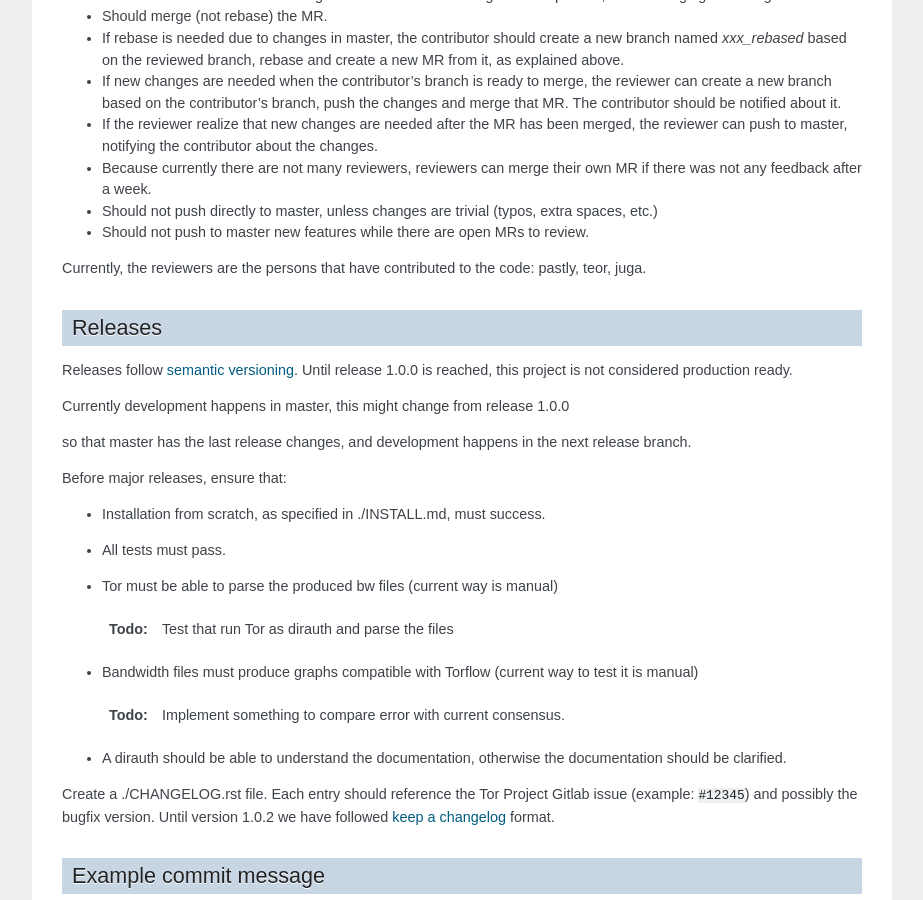
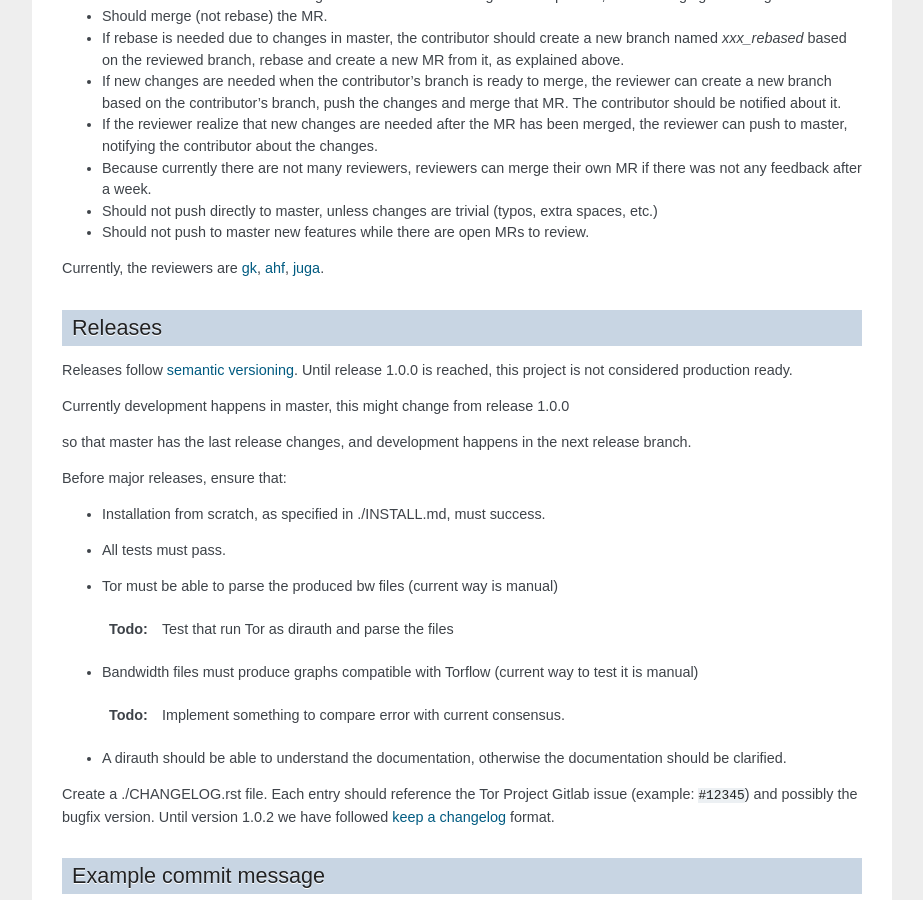
Before and after one commit to torproject/sbws, a Sphinx documentation site: the page built from docs/source/contributing.rst, in a window 1280 px wide and 900 px high, scrolled down 3330 px. Shown: the whole window, without its empty margins (198-1121 px from the left). Built offline with Sphinx 7.4.7, drawn with Linux system fonts in a browser that asks for light colours; formulas are drawn with MathJax 3.

Commit message:
fix: doc: Update reviewers

```diff
--- a/docs/source/contributing.rst
+++ b/docs/source/contributing.rst
@@ -227,8 +227,9 @@ Reviewers:
   extra spaces, etc.)
 - Should not push to master new features while there are open MRs to review.
 
-Currently, the reviewers are the persons that have contributed to the code:
-pastly, teor, juga.
+Currently, the reviewers are `gk <https://gitlab.torproject.org/gk>`_,
+`ahf <https://gitlab.torproject.org/ahf>`_,
+`juga <https://gitlab.torproject.org/juga>`_.
 
 .. _releases-ref:
 
```
